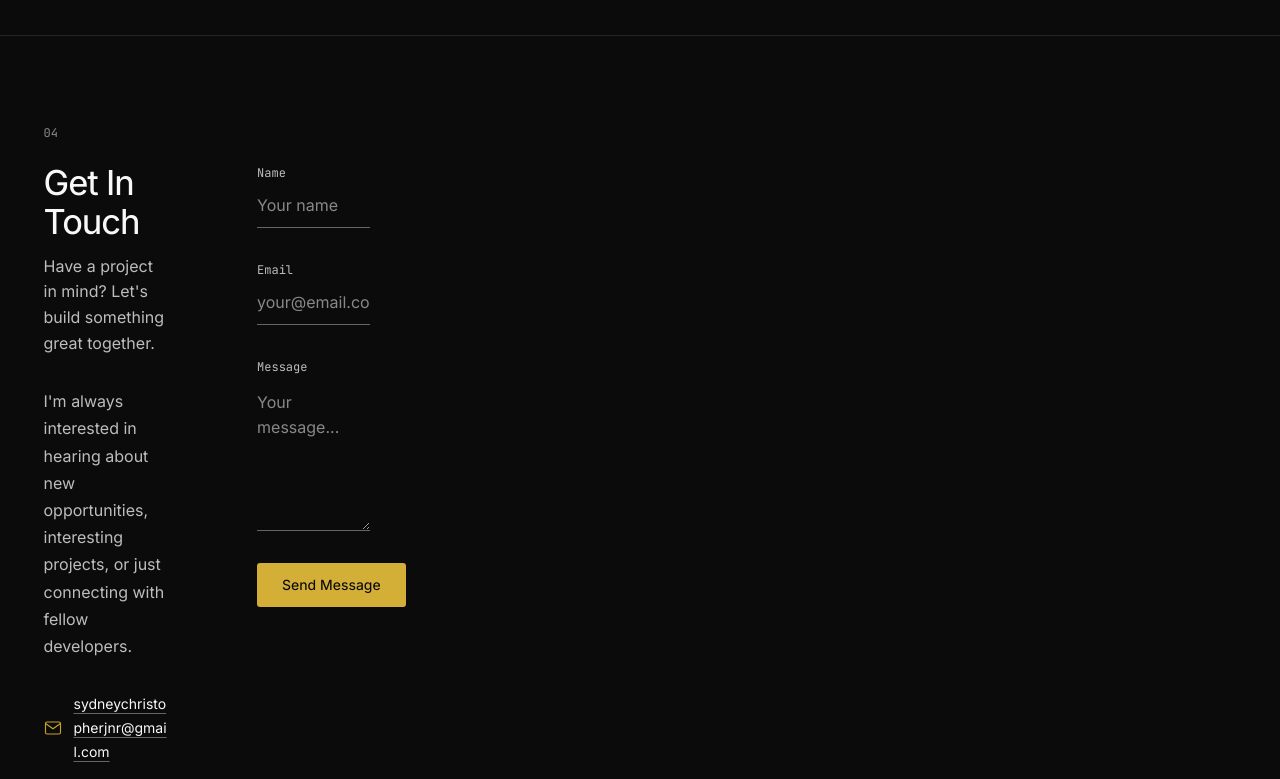
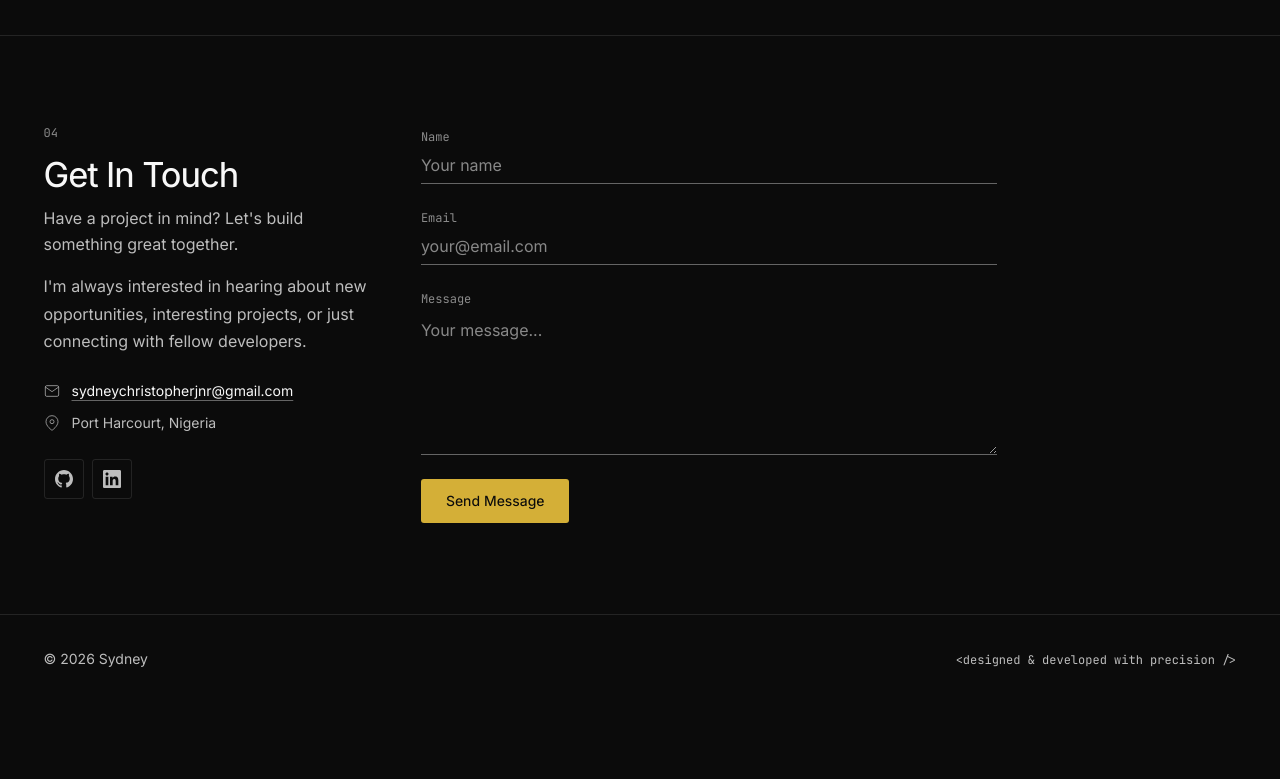
Before and after one commit to sydneyjnr/Sydney-Portfolio, a React (Vite) app: page / in a window 1280 px wide. Shown: the part 2560-3339 px from the top of the page. After the commit the page ends 3263 px from the top, so only its background shows below. Built offline with nearby package versions, Linux system fonts and the light colour scheme.

Commit message:
style: align contact to the shared grid and quiet its details

```diff
--- a/src/components/Contact.css
+++ b/src/components/Contact.css
@@ -1,58 +1,47 @@
+/* Spans the section's grid and repeats its columns, so the form sits on the content edge. */
 .contact__content {
+  grid-column: 1 / -1;
   display: grid;
-  grid-template-columns: minmax(0, 1.1fr) minmax(0, 1fr);
-  gap: var(--space-16) clamp(var(--space-12), 7vw, 7rem);
+  grid-template-columns: var(--index-cols);
+  gap: var(--space-8) var(--col-gap);
   align-items: start;
+  min-width: 0;
 }
 
-.contact__info .section-index {
-  display: block;
-  padding: 0;
-  margin-bottom: var(--space-6);
+.contact__info {
+  min-width: 0;
 }
 
 .contact__text {
   color: var(--text-secondary);
-  line-height: 1.7;
-  max-width: 34em;
-  margin-block: var(--space-8);
+  max-width: 30em;
+  margin-block: var(--space-4) var(--space-6);
   text-wrap: pretty;
 }
 
 .contact__details {
   display: flex;
   flex-direction: column;
-  gap: var(--space-3);
-  margin-bottom: var(--space-8);
+  gap: var(--space-2);
+  margin-bottom: var(--space-6);
 }
 
 .contact__detail {
   display: flex;
   align-items: center;
   gap: var(--space-3);
-  color: var(--text-primary);
+  color: var(--text-secondary);
   font-size: var(--step-small);
   min-width: 0;
 }
 
 .contact__detail svg {
   flex-shrink: 0;
+  color: var(--text-muted);
 }
 
 .contact__detail a {
-  color: var(--text-primary);
   overflow-wrap: anywhere;
-  text-decoration: underline;
-  text-decoration-color: var(--rule-control);
-  text-underline-offset: 0.25em;
-  transition:
-    color var(--duration) var(--ease),
-    text-decoration-color var(--duration) var(--ease);
-}
-
-.contact__detail a:hover {
-  color: var(--gold-rich);
-  text-decoration-color: var(--gold-rich);
 }
 
 .contact__social {
@@ -61,30 +50,30 @@
 }
 
 .contact__social-link {
-  width: 44px;
-  height: 44px;
+  width: 40px;
+  height: 40px;
   display: flex;
   align-items: center;
   justify-content: center;
-  border: 1px solid var(--rule-strong);
+  border: 1px solid var(--rule);
   border-radius: var(--radius);
-  color: var(--text-primary);
+  color: var(--text-secondary);
   transition:
     color var(--duration) var(--ease),
     border-color var(--duration) var(--ease);
 }
 
 .contact__social-link:hover {
-  color: var(--gold-rich);
-  border-color: var(--gold-rich);
+  color: var(--text-primary);
+  border-color: var(--rule-control);
 }
 
 .contact__form {
   display: flex;
   flex-direction: column;
-  gap: var(--space-8);
-  /* Lines the first field up with the heading, not the small section number. */
-  padding-top: calc(var(--step-label) + var(--space-6));
+  gap: var(--space-6);
+  max-width: 36rem;
+  min-width: 0;
 }
 
 /* Off-screen rather than display: none, which many bots know to skip. */
@@ -104,12 +93,12 @@
 .contact__label {
   font-family: var(--font-mono);
   font-size: var(--step-label);
-  color: var(--text-secondary);
+  color: var(--text-muted);
 }
 
 .contact__input {
   width: 100%;
-  padding-block: var(--space-3);
+  padding-block: var(--space-2);
   background: transparent;
   border: 0;
   border-bottom: 1px solid var(--rule-control);
@@ -151,7 +140,7 @@
 
 .contact__textarea {
   resize: vertical;
-  min-height: 120px;
+  min-height: 96px;
   line-height: 1.6;
 }
 
@@ -167,7 +156,7 @@
 .contact__status {
   padding-block: var(--space-3);
   padding-inline: var(--space-4);
-  border: 1px solid var(--rule-strong);
+  border: 1px solid var(--rule-control);
   border-radius: var(--radius);
   color: var(--text-primary);
   font-size: var(--step-small);
@@ -179,27 +168,12 @@
   display: none;
 }
 
-.contact__status a {
-  color: var(--gold-rich);
-  text-decoration: underline;
-  text-underline-offset: 0.2em;
-}
-
-.contact__status--success {
-  border-color: var(--gold-soft);
-  color: var(--gold-rich);
-}
-
-.contact__status--error {
-  border-color: var(--gold-rich);
-}
-
-@media (max-width: 900px) {
+@media (max-width: 960px) {
   .contact__content {
     grid-template-columns: minmax(0, 1fr);
   }
 
   .contact__form {
-    padding-top: 0;
+    max-width: none;
   }
 }
--- a/src/components/Contact.jsx
+++ b/src/components/Contact.jsx
@@ -55,9 +55,9 @@ export default function Contact() {
   };
 
   return (
-    <section id="contact" className="section contact">
+    <section id="contact" className="section contact" data-reveal>
       <div className="contact__content">
-        <div className="contact__info" data-reveal>
+        <div className="contact__info">
           <span className="section-index" aria-hidden="true">04</span>
           <h2 className="section-title">Get In Touch</h2>
           <p className="section-subtitle">
@@ -71,14 +71,14 @@ export default function Contact() {
 
           <div className="contact__details">
             <div className="contact__detail">
-              <svg width="18" height="18" viewBox="0 0 24 24" fill="none" stroke="var(--gold-soft)" strokeWidth="1.5">
+              <svg width="16" height="16" viewBox="0 0 24 24" fill="none" stroke="currentColor" strokeWidth="1.5" aria-hidden="true">
                 <path d="M4 4h16c1.1 0 2 .9 2 2v12c0 1.1-.9 2-2 2H4c-1.1 0-2-.9-2-2V6c0-1.1.9-2 2-2z" />
                 <polyline points="22,6 12,13 2,6" />
               </svg>
               <a href={`mailto:${CONTACT_EMAIL}`}>{CONTACT_EMAIL}</a>
             </div>
             <div className="contact__detail">
-              <svg width="18" height="18" viewBox="0 0 24 24" fill="none" stroke="var(--gold-soft)" strokeWidth="1.5">
+              <svg width="16" height="16" viewBox="0 0 24 24" fill="none" stroke="currentColor" strokeWidth="1.5" aria-hidden="true">
                 <path d="M21 10c0 7-9 13-9 13s-9-6-9-13a9 9 0 0 1 18 0z" />
                 <circle cx="12" cy="10" r="3" />
               </svg>
@@ -88,12 +88,12 @@ export default function Contact() {
 
           <div className="contact__social">
             <a href="https://github.com/sydneyjnr" className="contact__social-link" target="_blank" rel="noreferrer" aria-label="GitHub">
-              <svg width="20" height="20" viewBox="0 0 24 24" fill="currentColor">
+              <svg width="18" height="18" viewBox="0 0 24 24" fill="currentColor" aria-hidden="true">
                 <path d="M12 0c-6.626 0-12 5.373-12 12 0 5.302 3.438 9.8 8.207 11.387.599.111.793-.261.793-.577v-2.234c-3.338.726-4.033-1.416-4.033-1.416-.546-1.387-1.333-1.756-1.333-1.756-1.089-.745.083-.729.083-.729 1.205.084 1.839 1.237 1.839 1.237 1.07 1.834 2.807 1.304 3.492.997.107-.775.418-1.305.762-1.604-2.665-.305-5.467-1.334-5.467-5.931 0-1.311.469-2.381 1.236-3.221-.124-.303-.535-1.524.117-3.176 0 0 1.008-.322 3.301 1.23.957-.266 1.983-.399 3.003-.404 1.02.005 2.047.138 3.006.404 2.291-1.552 3.297-1.23 3.297-1.23.653 1.653.242 2.874.118 3.176.77.84 1.235 1.911 1.235 3.221 0 4.609-2.807 5.624-5.479 5.921.43.372.823 1.102.823 2.222v3.293c0 .319.192.694.801.576 4.765-1.589 8.199-6.086 8.199-11.386 0-6.627-5.373-12-12-12z" />
               </svg>
             </a>
             <a href="https://www.linkedin.com/in/sydney-christopher-jnr-8b54992b6/?skipRedirect=true" className="contact__social-link" target="_blank" rel="noreferrer" aria-label="LinkedIn">
-              <svg width="20" height="20" viewBox="0 0 24 24" fill="currentColor">
+              <svg width="18" height="18" viewBox="0 0 24 24" fill="currentColor" aria-hidden="true">
                 <path d="M20.447 20.452h-3.554v-5.569c0-1.328-.027-3.037-1.852-3.037-1.853 0-2.136 1.445-2.136 2.939v5.667H9.351V9h3.414v1.561h.046c.477-.9 1.637-1.85 3.37-1.85 3.601 0 4.267 2.37 4.267 5.455v6.286zM5.337 7.433c-1.144 0-2.063-.926-2.063-2.065 0-1.138.92-2.063 2.063-2.063 1.14 0 2.064.925 2.064 2.063 0 1.139-.925 2.065-2.064 2.065zm1.782 13.019H3.555V9h3.564v11.452zM22.225 0H1.771C.792 0 0 .774 0 1.729v20.542C0 23.227.792 24 1.771 24h20.451C23.2 24 24 23.227 24 22.271V1.729C24 .774 23.2 0 22.222 0h.003z" />
               </svg>
             </a>
@@ -103,7 +103,6 @@ export default function Contact() {
 
         <form
   className="contact__form"
-  data-reveal
   onSubmit={handleSubmit}
   onChange={clearResult}
 >
```
